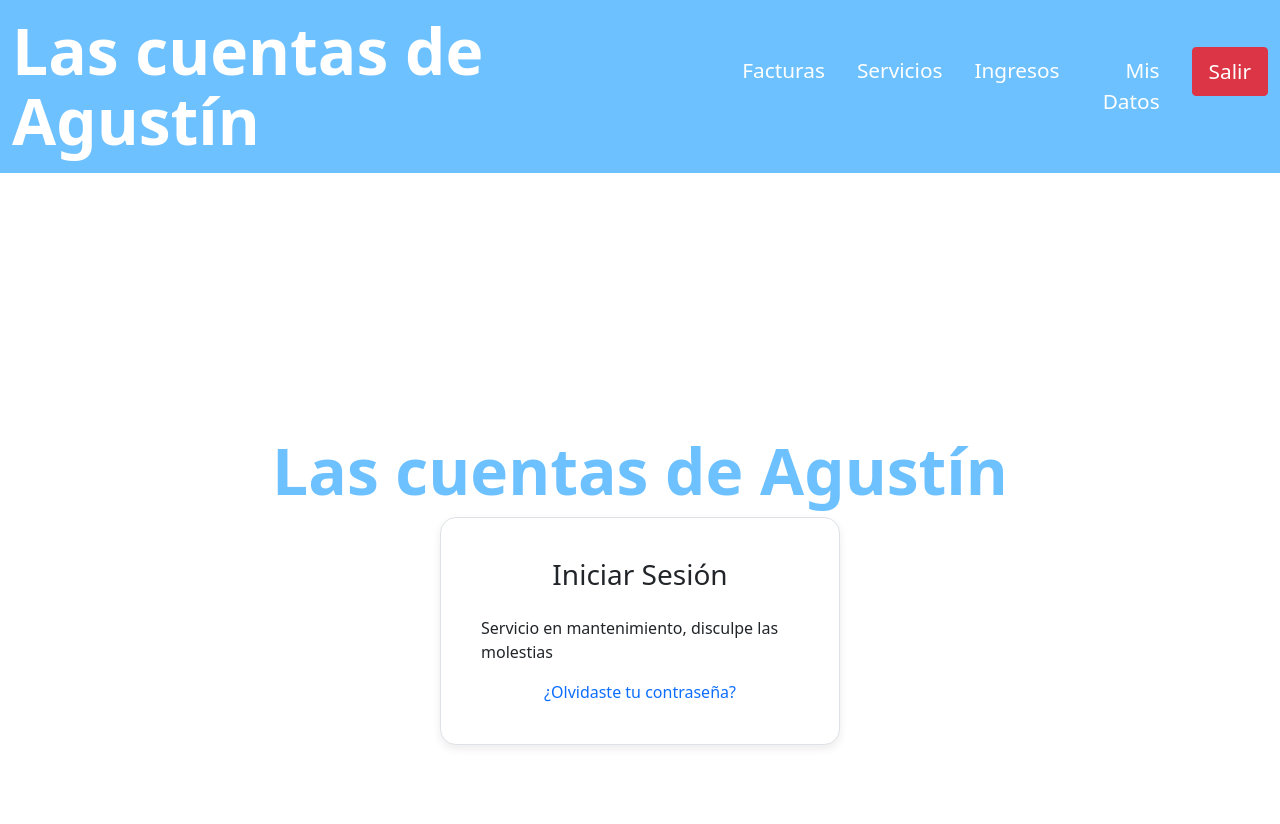
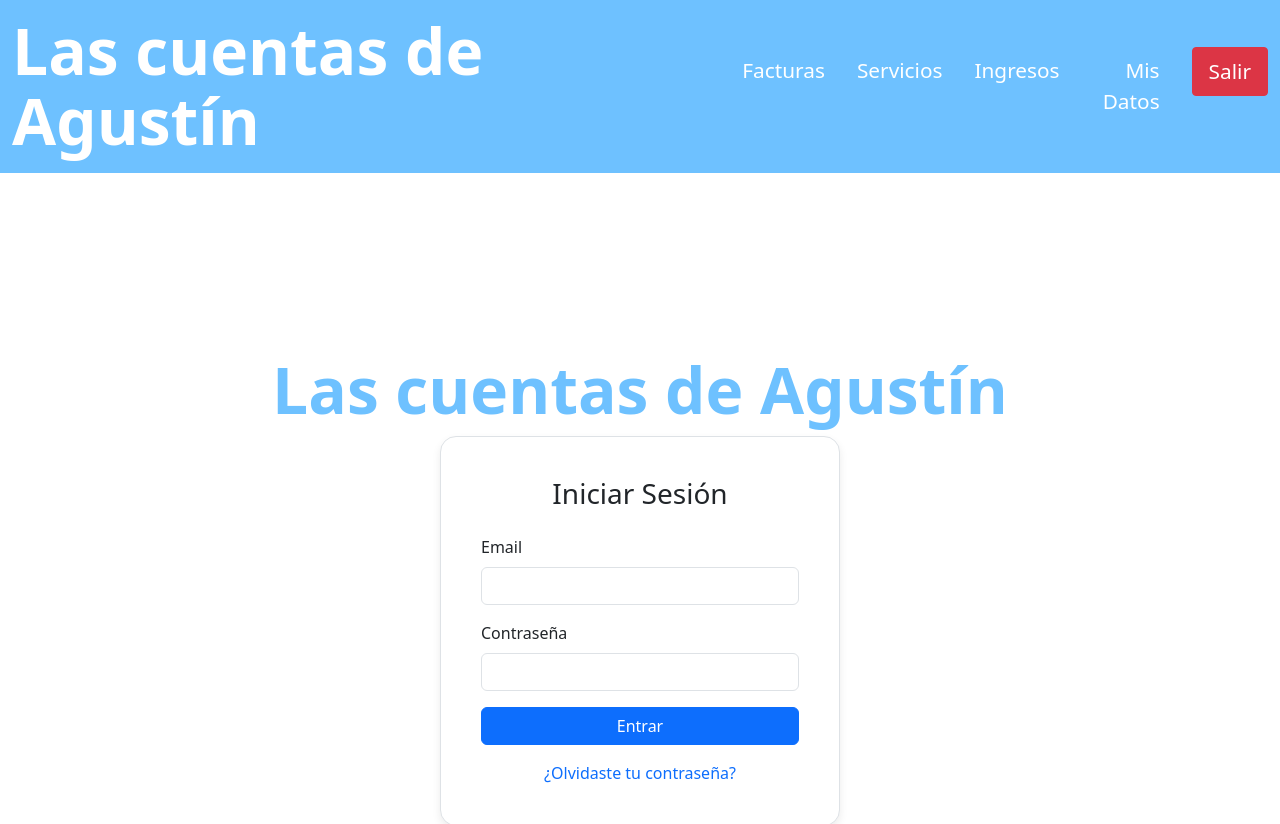
Before and after one commit to nologa/contabilidad, an Angular app in the folder contabilidad-app/: page / in a window 1280 px wide. Shown: the top 824 px of the page. Built offline with nearby package versions, Linux system fonts and the light colour scheme.

Commit message:
aviso mantenimiento

```diff
--- a/contabilidad-app/src/app/ingresos/ingresos.html
+++ b/contabilidad-app/src/app/ingresos/ingresos.html
@@ -44,8 +44,8 @@
     </div>
 
     <div class="summary-top">
-      <span class="summary-pill">Total registros: {{ totalIngresos }}</span>
-      <span class="summary-pill">Suma totales: {{ sumaTotal | number:'1.2-2':'es' }} €</span>
+      <span class="summary-pill">Nº de servicios: {{ totalIngresos }}</span>
+      <span class="summary-pill">€ total servicios: {{ sumaTotal | number:'1.2-2':'es' }} €</span>
     </div>
 
     @if (vistaTabla) {
--- a/contabilidad-app/src/app/login/login.html
+++ b/contabilidad-app/src/app/login/login.html
@@ -10,8 +10,7 @@
         <div class="alert alert-danger">{{ error }}</div>
       }
 
-      <p>Servicio en mantenimiento, disculpe las molestias</p>
-      <!-- <form (ngSubmit)="login()">
+       <form (ngSubmit)="login()">
         <div class="mb-3">
           <label class="form-label">Email</label>
           <input type="email" class="form-control" [(ngModel)]="email" name="email" required autocomplete="email">
@@ -22,7 +21,7 @@
         </div>
 
         <button type="submit" class="btn btn-primary w-100">Entrar</button>
-      </form> -->
+      </form>
 
       <div class="text-center mt-3">
         <a routerLink="/forgot-password" class="text-decoration-none">
```
